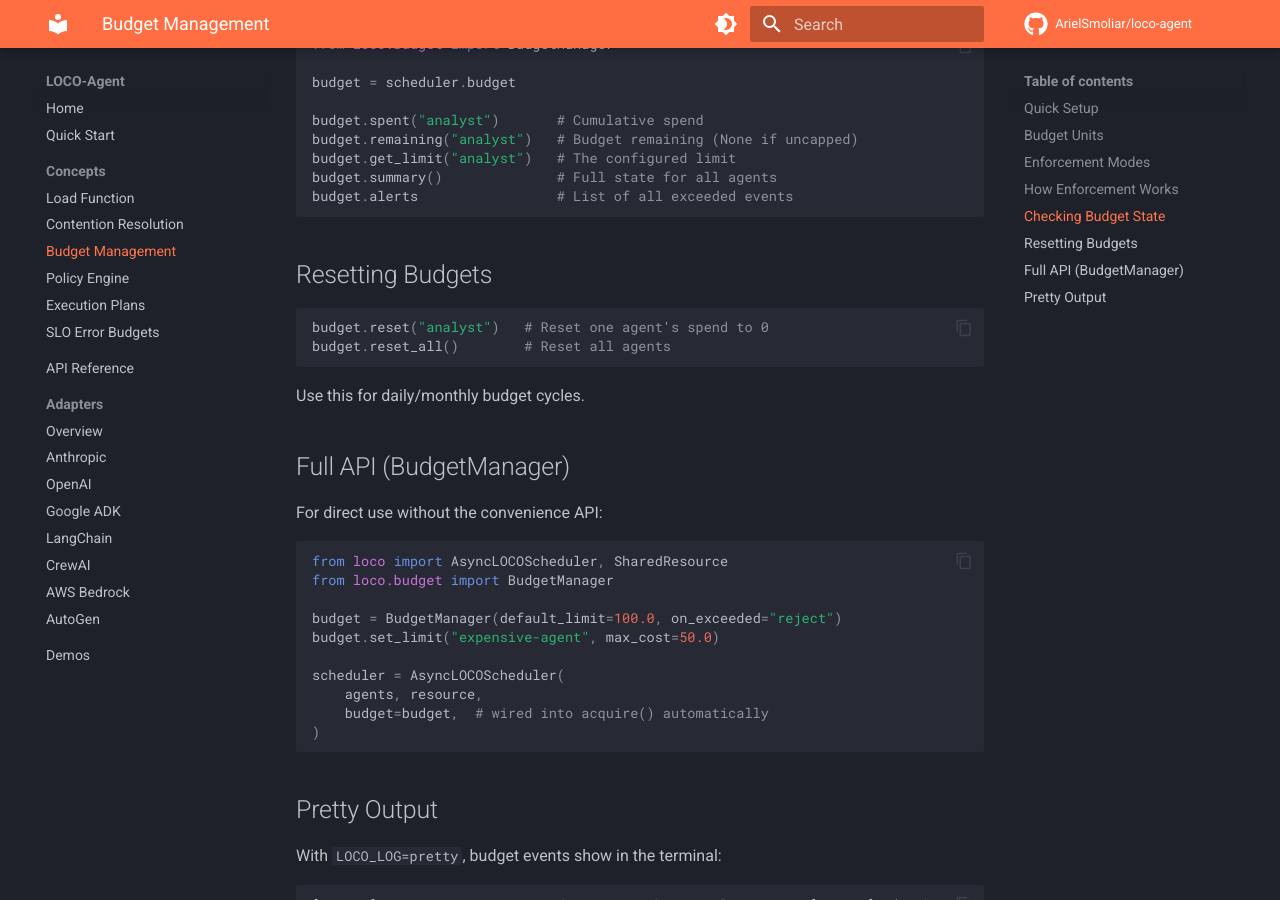
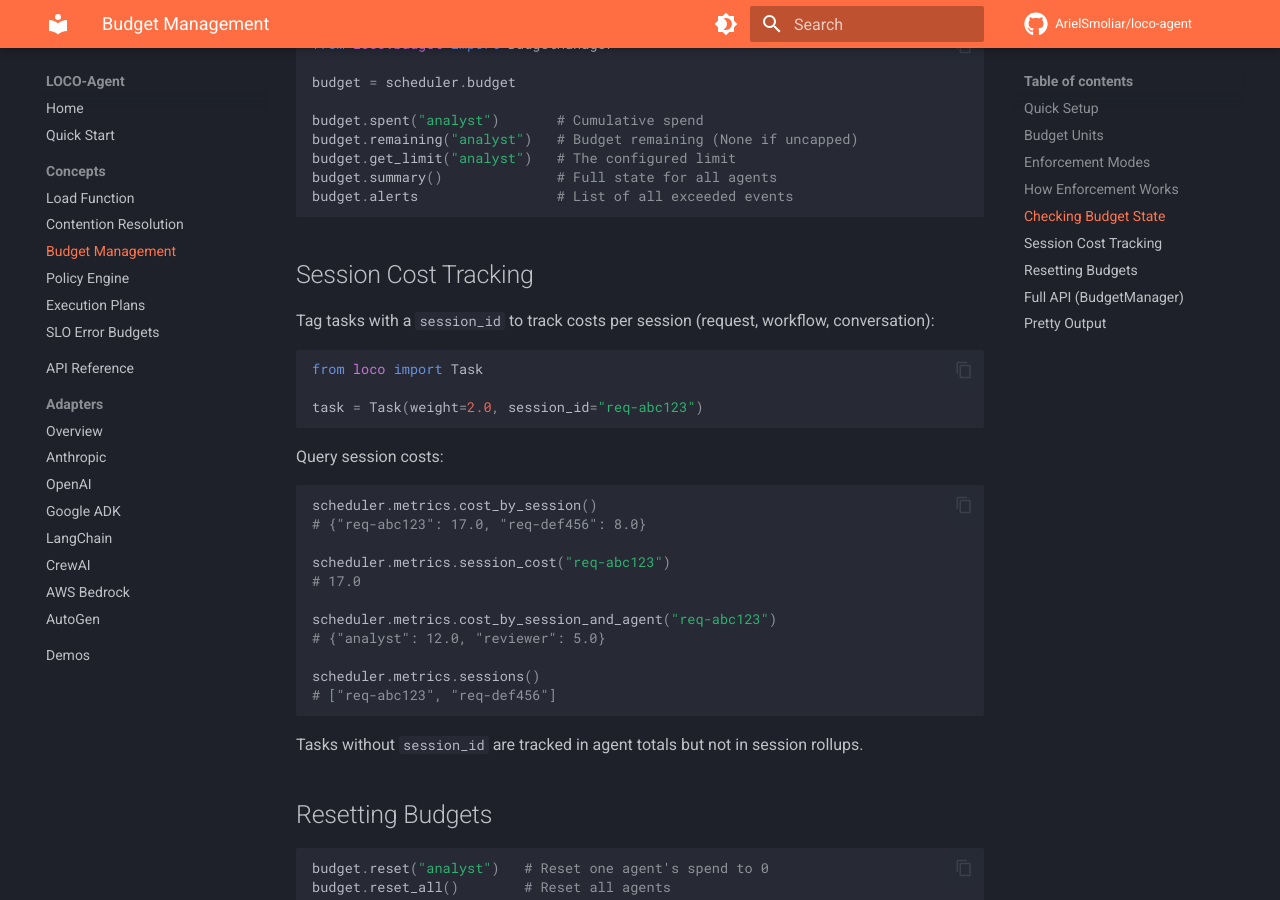
Before and after one commit to ArielSmoliar/loco-agent, an MkDocs documentation site: the page built from docs/concepts/budgets.md, in a window 1280 px wide and 900 px high, scrolled down 1738 px. Built offline with MkDocs 1.6.1 and Material for MkDocs 9.7.7, drawn with Linux system fonts in a browser that asks for light colours; comment, search, counter and statistics services are not loaded.

Commit message:
docs: add session cost tracking to docs and README
Co-Authored-By: Claude Opus 4.6 (1M context) <noreply@anthropic.com>

````diff
--- a/docs/concepts/budgets.md
+++ b/docs/concepts/budgets.md
@@ -75,6 +75,34 @@ budget.summary()              # Full state for all agents
 budget.alerts                 # List of all exceeded events
 ```
 
+## Session Cost Tracking
+
+Tag tasks with a `session_id` to track costs per session (request, workflow, conversation):
+
+```python
+from loco import Task
+
+task = Task(weight=2.0, session_id="req-abc123")
+```
+
+Query session costs:
+
+```python
+scheduler.metrics.cost_by_session()
+# {"req-abc123": 17.0, "req-def456": 8.0}
+
+scheduler.metrics.session_cost("req-abc123")
+# 17.0
+
+scheduler.metrics.cost_by_session_and_agent("req-abc123")
+# {"analyst": 12.0, "reviewer": 5.0}
+
+scheduler.metrics.sessions()
+# ["req-abc123", "req-def456"]
+```
+
+Tasks without `session_id` are tracked in agent totals but not in session rollups.
+
 ## Resetting Budgets
 
 ```python
````
Also changed, not shown: README.md (+10 -0 lines), docs/api.md (+10 -0 lines).
